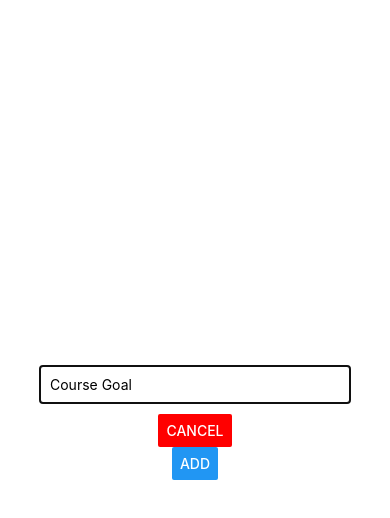
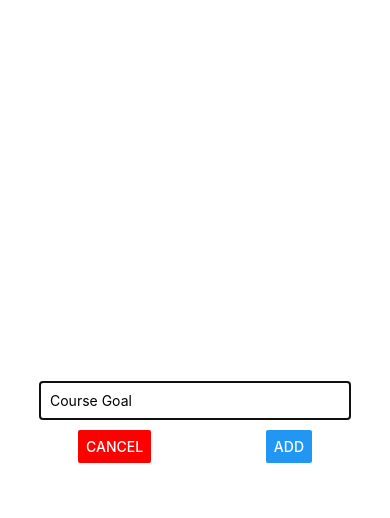
Before and after one commit to RommelTJ/React-Native-Guide, a React Native app: screen / in a window 390 px wide. Both pictures are taken after a click on the button "ADD NEW GOAL". Shown: the top 518 px of the page. Built offline with nearby package versions, Linux system fonts and the light colour scheme.

Commit message:
:sparkles: GoalInput: Styling the modal

```diff
--- a/components/GoalInput.js
+++ b/components/GoalInput.js
@@ -23,8 +23,10 @@ const GoalInput = props => {
           onChangeText={goalInputHandler}
           value={enteredGoal}
         />
-        <Button title="CANCEL" color="red" onPress={() => props.onCancel()} />
-        <Button title="ADD" onPress={addGoalHandler} />
+        <View style={styles.buttonContainer}>
+          <Button title="CANCEL" color="red" onPress={() => props.onCancel()} />
+          <Button title="ADD" onPress={addGoalHandler} />
+        </View>
       </View>
     </Modal>
   );
@@ -42,6 +44,11 @@ const styles = StyleSheet.create({
     borderWidth: 1,
     padding: 10,
     marginBottom: 10
+  },
+  buttonContainer: {
+    flexDirection: 'row',
+    justifyContent: 'space-between',
+    width: "60%"
   }
 });
 
```
